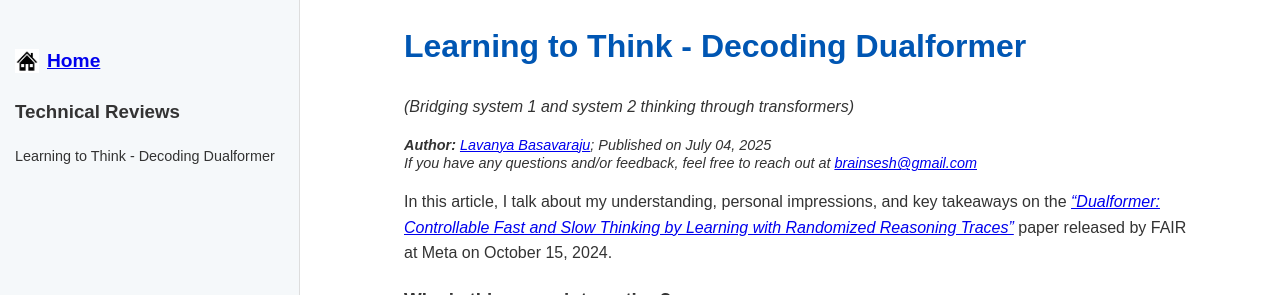
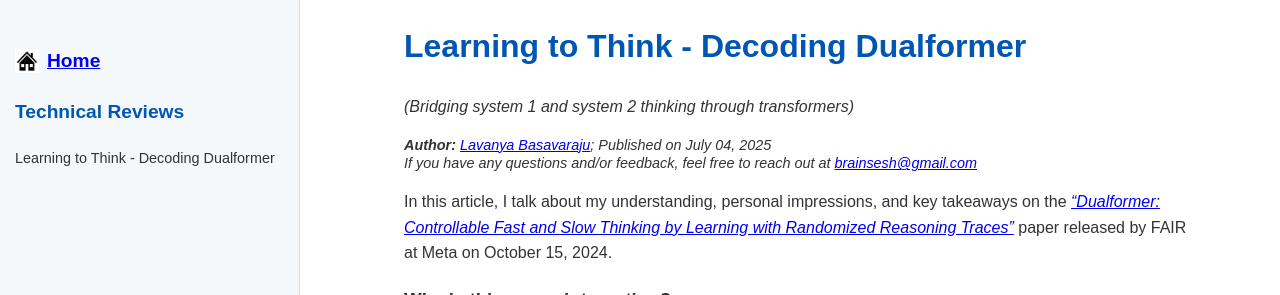
Before and after one commit to brainsesh/brainsesh.github.io, a Jekyll site: the page docs/dualformer/index.html, which Jekyll copies as it is, in a window 1280 px wide. Shown: the top 295 px of the page. Built offline with Jekyll 4.4.1, drawn with Linux system fonts in a browser that asks for light colours.

Commit message:
change_070425

```diff
--- a/docs/dualformer/index.html
+++ b/docs/dualformer/index.html
@@ -179,7 +179,7 @@
                     Home
                 </a>
             </h2>
-            <h3>Technical Reviews</h3>
+            <h2>Technical Reviews</h2>
             <ul>
                 <li style="font-size: 0.9em;"><a href="/docs/dualformer/index.html">Learning to Think - Decoding Dualformer</a></li>
                 <!-- <li><a href="/docs/the-art-of-brainstorming/index.html">Searchformer</a></li> -->
```
